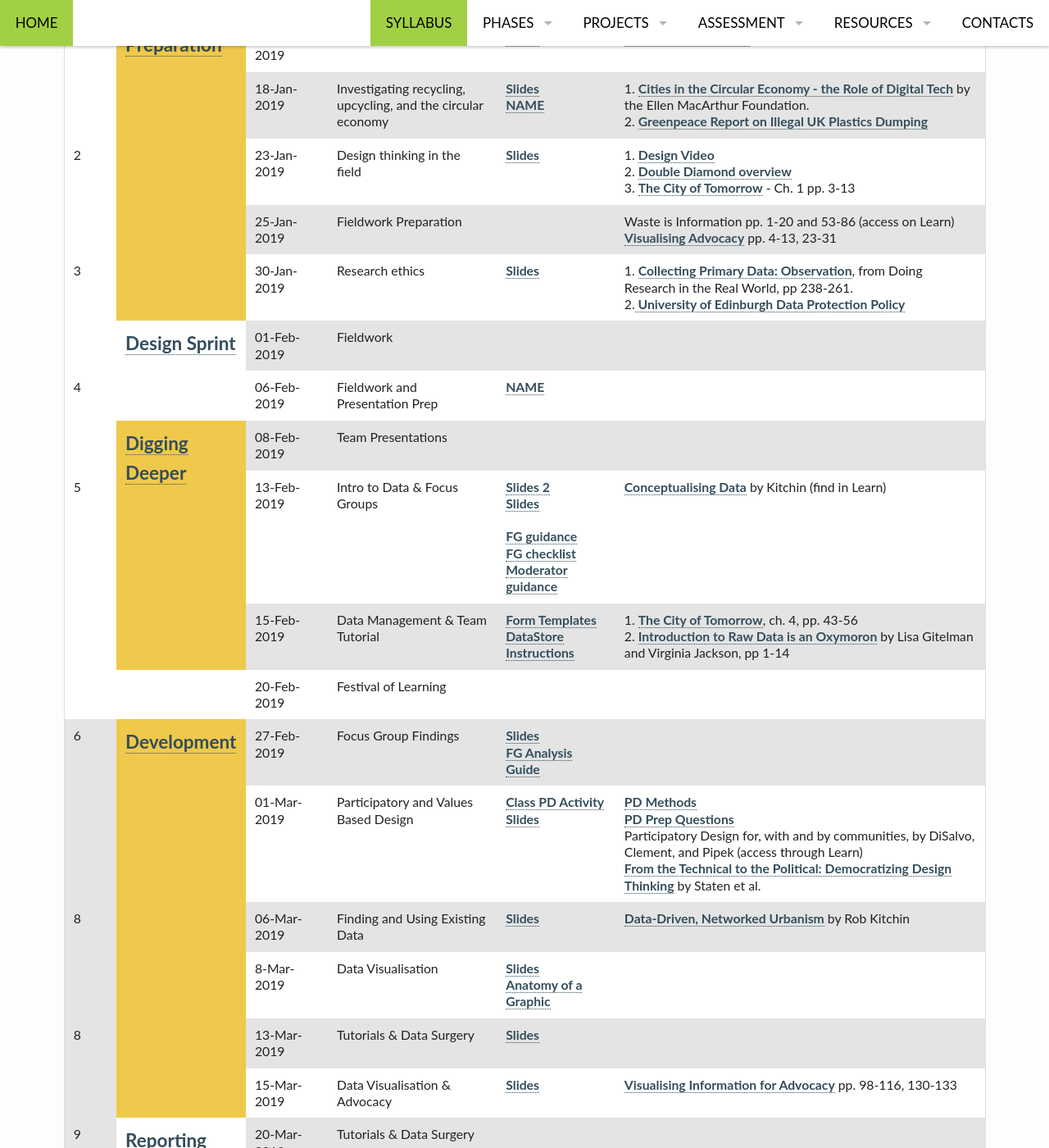
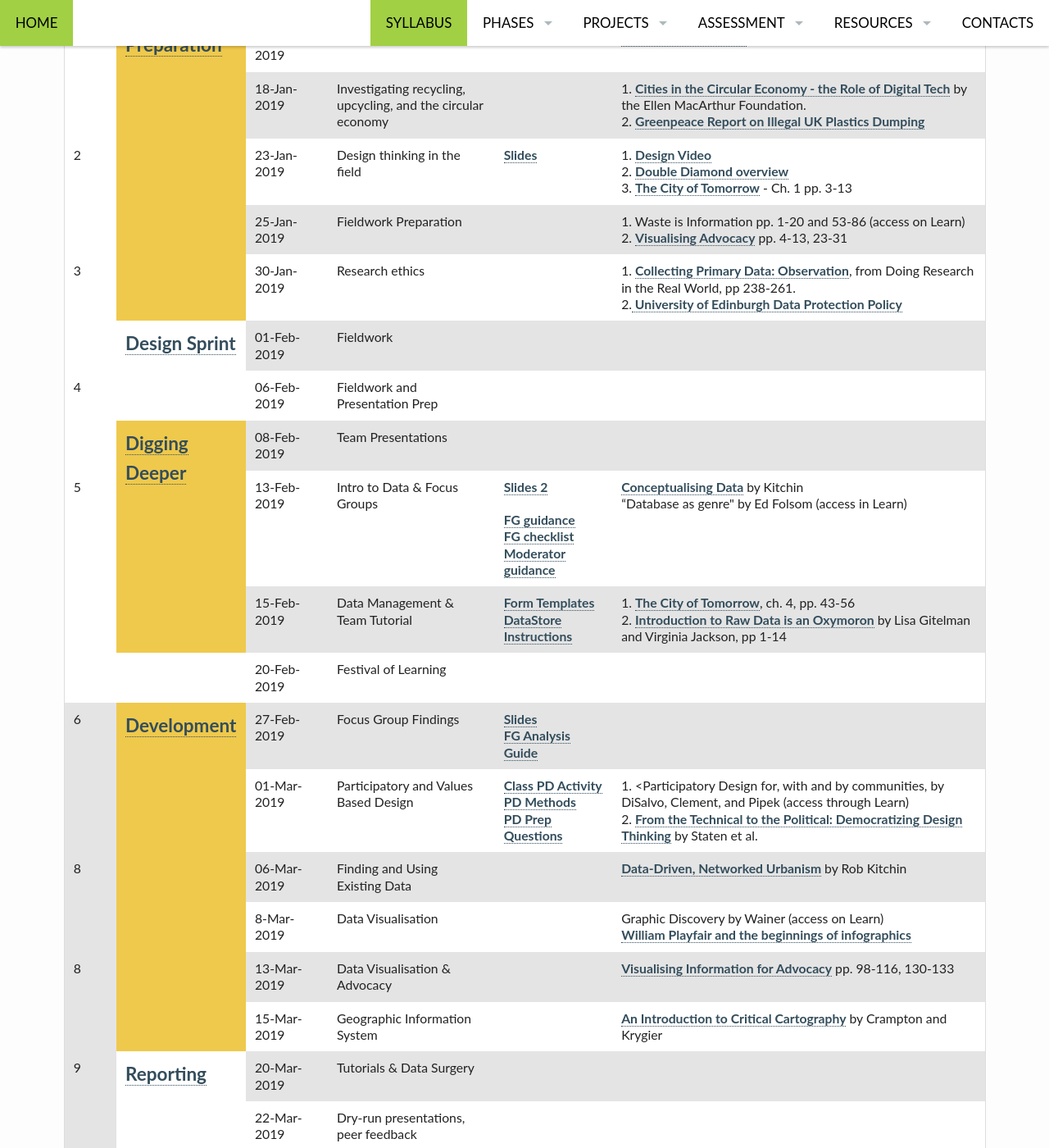
Before and after one commit to edinburghlivinglab/ddc, a Jekyll site: the page built from pages/syllabus.md, in a window 1280 px wide and 1400 px high, scrolled down 861 px. Shown: the whole window at 82% size. Built offline with Jekyll 4.4.1, drawn with Linux system fonts in a browser that asks for light colours.

Commit message:
Update syllabus.md

```diff
--- a/pages/syllabus.md
+++ b/pages/syllabus.md
@@ -83,15 +83,13 @@ permalink: "/syllabus/"
                 </td>
                 <td>16-Jan-2019</td>
                 <td>Course Overview</td>
-                <td><a href="{{ site.baseurl }}/slides/NAME" target="_blank">Slides</a></td>
+                <td>&nbsp;</td>
                 <td><a href="https://www.nature.com/news/the-circular-economy-1.19594">The Circular Economy</a> by Walter R. Sahel</td>
             </tr>
             <tr>
                 <td>18-Jan-2019</td>
                 <td>Investigating recycling,<br />upcycling, and the circular economy</td>
-                <td><a href="{{ site.baseurl }}/slides/NAME.html" target="_blank">Slides</a><br />
-                    <a href="{{ site.baseurl }}/course_docs/NAME.pdf" target="_blank">NAME</a><br />
-                </td>
+                <td>&nbsp;</td>
                 <td>1. <a href="https://www.ellenmacarthurfoundation.org/assets/downloads/Cities-in-the-Circular-Economy-The-Role-of-Digital-Tech.pdf">Cities in the Circular Economy - the Role of Digital Tech</a> by the Ellen MacArthur Foundation.<br />
                     2. <a href="https://unearthed.greenpeace.org/2018/10/21/uk-household-plastics-found-in-illegal-dumps-in-malaysia/">Greenpeace Report on Illegal UK Plastics Dumping</a></td>
             </tr>
@@ -110,13 +108,13 @@ permalink: "/syllabus/"
                 <td>25-Jan-2019</td>
                 <td>Fieldwork Preparation</td>
                 <td>&nbsp;</td>
-                <td>Waste is Information pp. 1-20 and 53-86 (access on Learn)<br /><a href="https://visualisingadvocacy.org/sites/drawingbynumbers.ttc.io/files/VIFA_singlepage_large.pdf">Visualising Advocacy</a> pp. 4-13, 23-31</td>
+                <td>1. Waste is Information pp. 1-20 and 53-86 (access on Learn)<br />2. <a href="https://visualisingadvocacy.org/sites/drawingbynumbers.ttc.io/files/VIFA_singlepage_large.pdf">Visualising Advocacy</a> pp. 4-13, 23-31</td>
             </tr>
             <tr>
                 <td rowspan="2">3</td>
                 <td>30-Jan-2019</td>
                 <td>Research ethics</td>
-                <td><a href="{{ site.baseurl }}/course_docs/Research-ethics_DDS_2016_web-version_final.pdf" target="_blank">Slides</a></td>
+                <td>&nbsp;</td>
                 <td>1. <a href="https://discovered.ed.ac.uk/primo-explore/fulldisplay?docid=44UOE_ALMA51135476460002466&amp=&amp=&amp=&amp=&amp=&amp=&amp=&amp=&amp=&amp=&amp=&amp=&amp=&context=L&vid=44UOE_VU2&lang=en_US&search_scope=default_scope&adaptor=Local%20Search%20Engine&isFrbr=true&tab=default_tab&query=any,contains,doing%20research%20in%20the%20real%20world%20gray&sortby=date&facet=frbrgroupid,include,1311147115&offset=0">Collecting Primary Data: Observation</a>, from Doing Research in the Real World, pp 238-261.<br />2.<a href="https://www.ed.ac.uk/records-management/policy/data-protection"> University of Edinburgh Data Protection Policy</a></td>
             </tr>
             <tr>
@@ -132,9 +130,7 @@ permalink: "/syllabus/"
                 <td rowspan="2">4</td>
                 <td>06-Feb-2019</td>
                 <td>Fieldwork and Presentation Prep</td>
-                <td>
-                    <a href="{{ site.baseurl }}/slides/NAME" target="_blank">NAME</a><br />
-                </td>
+                <td></td>
                 <td>&nbsp;</td>
             </tr>
             <tr>
@@ -152,12 +148,11 @@ permalink: "/syllabus/"
                 <td>13-Feb-2019</td>
                 <td>Intro to Data &amp; Focus Groups</td>
                 <td><a href="{{ site.baseurl }}/course_docs/focus_group_slides.pdf" target="_blank">Slides 2</a><br />
-                    <a href="{{ site.baseurl }}/slides/NAME.html" target="_blank">Slides</a><br />
                     <br /><a href="{{ site.baseurl }}/course_docs/DDS_focus_groups_guidance.pdf" target="_blank">FG guidance</a><br />
                     <a href="{{ site.baseurl }}/course_docs/DDS_focus_groups_checklist.pdf" target="_blank">FG checklist</a><br />
                     <a href="{{ site.baseurl }}/course_docs/DDS_moderator_guidance.pdf" target="_blank">Moderator guidance</a>
                 </td>
-                <td><a href="http://methods.sagepub.com.ezproxy.is.ed.ac.uk/base/download/BookChapter/the-data-revolution/n1.xml">Conceptualising Data</a> by Kitchin (find in Learn)
+                <td><a href="http://methods.sagepub.com.ezproxy.is.ed.ac.uk/base/download/BookChapter/the-data-revolution/n1.xml">Conceptualising Data</a> by Kitchin <br/> “Database as genre" by Ed Folsom (access in Learn)
                 </td>
             </tr>
             <tr>
@@ -192,36 +187,35 @@ permalink: "/syllabus/"
                 <td>01-Mar-2019</td>
                 <td>Participatory and Values Based Design</td>
                 <td><a href="{{ site.baseurl }}/course_docs/PD_class_activity_handout.pdf">Class PD Activity</a><br />
-                    <a href="{{ site.baseurl }}/slides/NAME.html" target="_blank">Slides</a><br /></td>
-                <td><a href="{{ site.baseurl }}/course_docs/PD_methods_table_final.pdf" target="_blank">PD Methods</a><br />
-                    <a href="{{ site.baseurl }}/course_docs/PD_prep_questions.pdf" target="_blank">PD Prep Questions</a><br />Participatory Design for, with and by communities, by DiSalvo, Clement, and Pipek (access through Learn)<br /><a href="https://www.researchgate.net/publication/306107677_From_the_Technical_to_the_Political_Democratizing_Design_Thinking">From the Technical to the Political: Democratizing Design Thinking</a> by Staten et al.</td>
+                    <a href="{{ site.baseurl }}/course_docs/PD_methods_table_final.pdf" target="_blank">PD Methods</a><br />
+                    <a href="{{ site.baseurl }}/course_docs/PD_prep_questions.pdf" target="_blank">PD Prep Questions</a></td>
+                <td>1. <Participatory Design for, with and by communities, by DiSalvo, Clement, and Pipek (access through Learn)<br/>2. <a href="https://www.researchgate.net/publication/306107677_From_the_Technical_to_the_Political_Democratizing_Design_Thinking">From the Technical to the Political: Democratizing Design Thinking</a> by Staten et al.</td>
             </tr>
             <tr>
                 <td rowspan="2">8</td>
                 <td>06-Mar-2019</td>
                 <td>Finding and Using Existing Data</td>
-                <td><a href="{{ site.baseurl }}/slides/week7-1.html" target="_blank">Slides</a>
-                </td>
+                <td>&nbsp;</td>
                 <td><a href="https://papers.ssrn.com/sol3/papers.cfm?abstract_id=2641802">Data-Driven, Networked Urbanism</a> by Rob Kitchin</td>
             </tr>
             <tr>
                 <td>8-Mar-2019</td>
                 <td>Data Visualisation</td>
-                <td><a href="{{ site.baseurl }}/slides/NAME.html" target="_blank">Slides</a><br /><a href="https://infoactive.co/data-design/ch14.html">Anatomy of a Graphic</a></td>
                 <td>&nbsp;</td>
+                <td>Graphic Discovery by Wainer (access on Learn)<br/><a href="http://scihi.org/william-playfair-and-the-beginnings-of-infographics/">William Playfair and the beginnings of infographics</a></td>
             </tr>
             <tr>
                 <td rowspan="2">8</td>
                 <td>13-Mar-2019</td>
-                <td>Tutorials &amp; Data Surgery</td>
-                <td><a href="{{ site.baseurl }}/slides/NAME.html" target="_blank">Slides</a></td>
+                <td>Data Visualisation &amp; Advocacy</td>
                 <td>&nbsp;</td>
+                <td><a href="https://visualisingadvocacy.org/sites/drawingbynumbers.ttc.io/files/VIFA_singlepage_small.pdf">Visualising Information for Advocacy</a> pp. 98-116, 130-133</td>
             </tr>
             <tr>
                 <td>15-Mar-2019</td>
-                <td>Data Visualisation &amp; Advocacy</td>
-                <td><a href="{{ site.baseurl }}/slides/NAME.html" target="_blank">Slides</a></td>
-                <td><a href="https://visualisingadvocacy.org/sites/drawingbynumbers.ttc.io/files/VIFA_singlepage_small.pdf">Visualising Information for Advocacy</a> pp. 98-116, 130-133</td>
+                <td>Geographic Information System</td>
+                <td>&nbsp;</td>
+                <td><a href="https://acme-journal.org/index.php/acme/article/view/723">An Introduction to Critical Cartography</a> by Crampton and Krygier</td>
             </tr>
             <tr>
                 <td rowspan="2">9</td>
```
